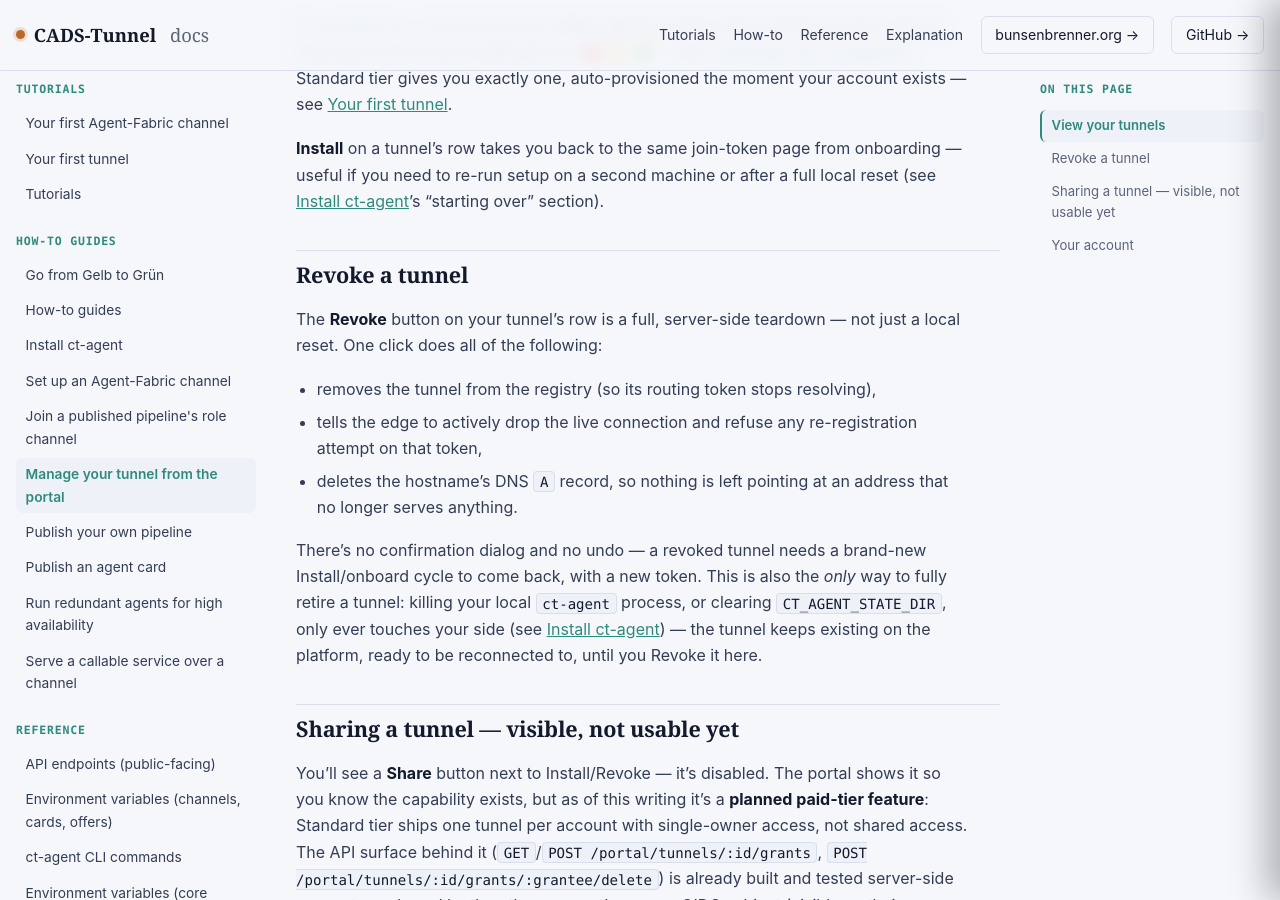
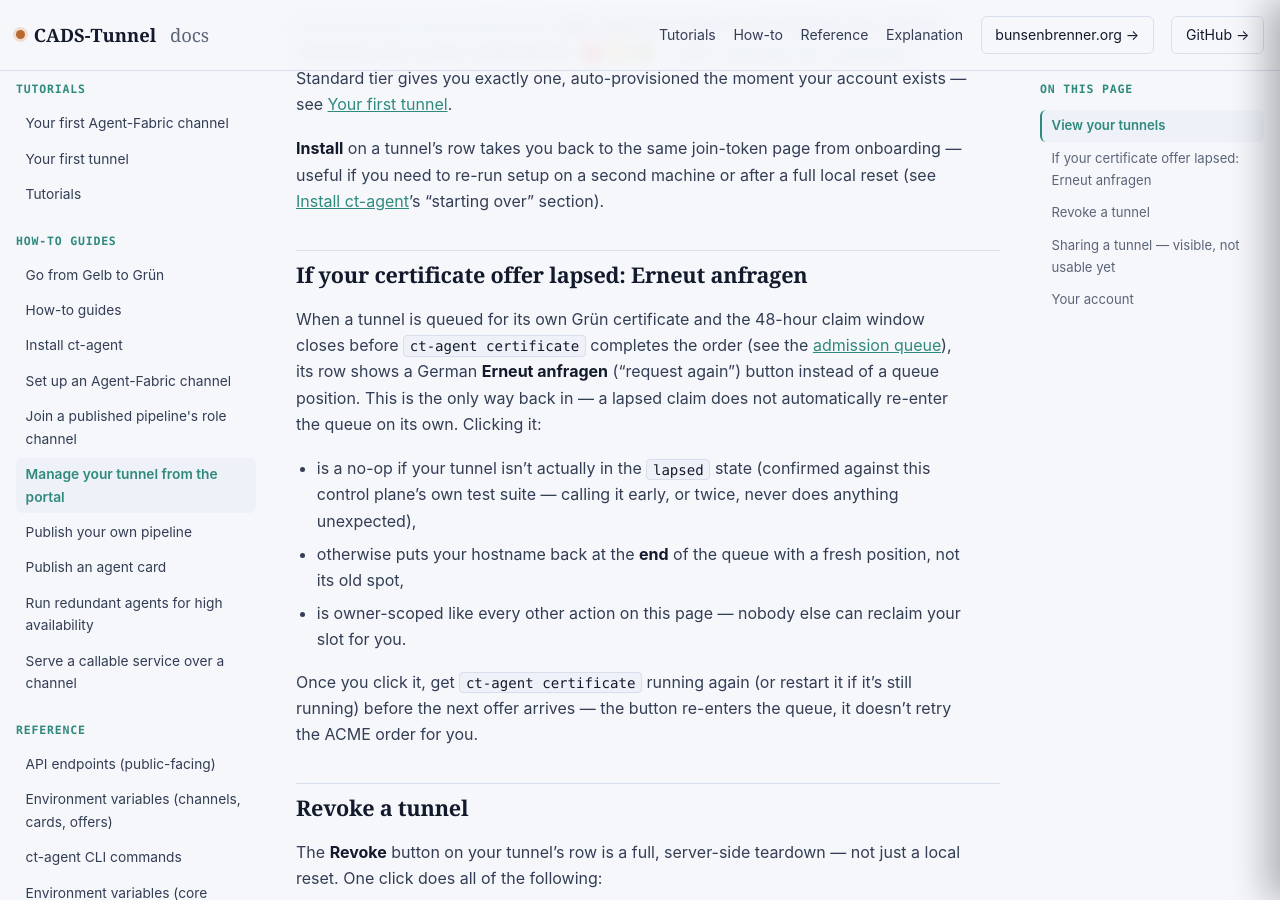
Before and after one commit to scimbe/CADS-Tunnel-docs, a Jekyll site: the page built from _how-to/manage-your-tunnel.md, in a window 1280 px wide and 900 px high, scrolled down 316 px. Built offline with Jekyll 4.4.1, drawn with Linux system fonts in a browser that asks for light colours.

Commit message:
how-to: document the Erneut anfragen (reclaim-cert-slot) button
certificate-tiers.md's admission-queue section (firing 39) mentioned this
button exists, but manage-your-tunnel.md -- the actual how-to for the
portal's tunnel-row actions -- never covered it, despite it being the same
kind of real, clickable action as Install/Revoke/Share on that same page.

Verified the exact behavior against portal_api.rs's reclaim_cert_slot
handler and its own test
(reclaim_cert_slot_only_reenters_the_queue_from_lapsed_and_only_for_the_owner):
owner-scoped, a silent no-op unless the hostname's claim_state is actually
"lapsed", and re-enters the FIFO queue at the back with a fresh position --
never restores the old spot. Documented that clicking it doesn't retry the
ACME order itself; ct-agent certificate still needs to be running to catch
the next offer once you're back in the queue.

```diff
--- a/_how-to/manage-your-tunnel.md
+++ b/_how-to/manage-your-tunnel.md
@@ -19,6 +19,22 @@ gives you exactly one, auto-provisioned the moment your account exists — see
 **Install** on a tunnel's row takes you back to the same join-token page from onboarding — useful if you
 need to re-run setup on a second machine or after a full local reset (see
 [Install ct-agent]({{ '/how-to/install-ct-agent/' | relative_url }})'s "starting over" section).
+
+## If your certificate offer lapsed: Erneut anfragen
+
+When a tunnel is queued for its own Grün certificate and the 48-hour claim window closes before
+`ct-agent certificate` completes the order (see the
+[admission queue]({{ '/explanation/certificate-tiers/' | relative_url }}#the-gelbgrün-admission-queue)),
+its row shows a German **Erneut anfragen** ("request again") button instead of a queue position. This is
+the only way back in — a lapsed claim does not automatically re-enter the queue on its own. Clicking it:
+
+- is a no-op if your tunnel isn't actually in the `lapsed` state (confirmed against this control plane's
+  own test suite — calling it early, or twice, never does anything unexpected),
+- otherwise puts your hostname back at the **end** of the queue with a fresh position, not its old spot,
+- is owner-scoped like every other action on this page — nobody else can reclaim your slot for you.
+
+Once you click it, get `ct-agent certificate` running again (or restart it if it's still running) before
+the next offer arrives — the button re-enters the queue, it doesn't retry the ACME order for you.
 
 ## Revoke a tunnel
 
```
